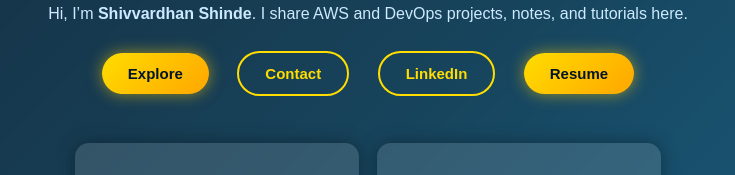
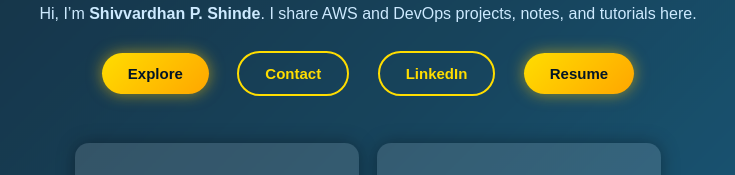
Before and after one commit to shivshinde19/my_website, a plain HTML site: page index.html in a window 1280 px wide. Shown: the part 295-470 px from the top of the page, 272-1007 px from the left. Drawn offline with Linux system fonts and the light colour scheme.

Commit message:
Modify welcome message and author details
Updated the welcome message and author's name.

```diff
--- a/index.html
+++ b/index.html
@@ -3,7 +3,7 @@
 <head>
   <meta charset="utf-8" />
   <meta name="viewport" content="width=device-width, initial-scale=1" />
-  <title>Welcome to shivshinde.blog</title>
+  <title>Welcome to shivshinde</title>
   <meta name="description" content="Welcome to shivshinde.blog — notes, projects, and tutorials." />
   <link rel="stylesheet" href="style.css" />
 </head>
@@ -18,7 +18,7 @@
 
     <h1 id="title">Welcome to <span class="highlight">shivshinde.blog</span></h1>
     <p class="lead">
-      Hi, I’m <strong>Shivvardhan Shinde</strong>. I share AWS and DevOps projects, notes, and tutorials here.
+      Hi, I’m <strong>Shivvardhan P. Shinde</strong>. I share AWS and DevOps projects, notes, and tutorials here.
     </p>
 
     <div class="cta">
```
